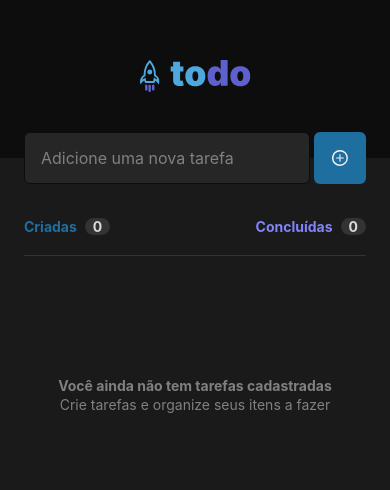
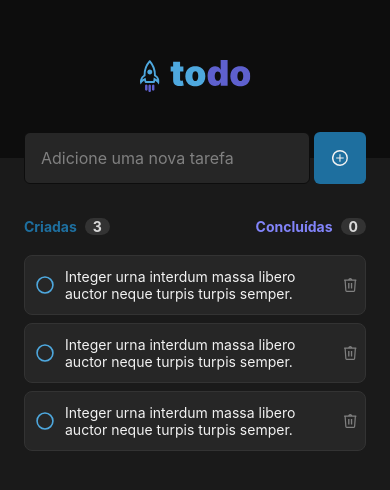
Before and after one commit to Dangocan/RN-P1-ToDo-List, a React Native app: screen / in a window 390 px wide. Shown: the top 490 px of the page. Built offline with nearby package versions, Linux system fonts and the light colour scheme.

Commit message:
feat: final features add

```diff
--- a/package.json
+++ b/package.json
@@ -13,7 +13,8 @@
     "expo-status-bar": "~1.6.0",
     "react": "18.2.0",
     "react-native": "0.72.6",
-    "react-native-svg": "13.9.0"
+    "react-native-svg": "13.9.0",
+    "react-native-uuid": "^2.0.1"
   },
   "devDependencies": {
     "@babel/core": "^7.20.0",
--- a/src/Components/AddTaskInput/index.tsx
+++ b/src/Components/AddTaskInput/index.tsx
@@ -1,11 +1,13 @@
 import React from "react";
+import uuid from "react-native-uuid";
+import { TTask } from "../../types";
 import { styles } from "./styles";
-import { Alert, Text, TextInput, TouchableOpacity, View } from "react-native";
+import { Alert, TextInput, TouchableOpacity, View } from "react-native";
 import PlusImageSVG from "../PlusImageSVG";
 
 type props = {
-  tasks: string[];
-  setTasks: React.Dispatch<React.SetStateAction<string[]>>;
+  tasks: TTask[];
+  setTasks: React.Dispatch<React.SetStateAction<TTask[]>>;
 };
 
 export default function ToDo({ tasks, setTasks }: props) {
@@ -13,22 +15,26 @@ export default function ToDo({ tasks, setTasks }: props) {
     React.useState(false);
 
   const [isTextInputFocused, setIsTextInputFocused] = React.useState(false);
-  const [TextInputValue, setTextInputValue] = React.useState("");
+  const [textInputValue, setTextInputValue] = React.useState("");
 
   const handleAddTask = () => {
-    if (TextInputValue.length <= 0) {
+    if (textInputValue.length <= 0) {
       return Alert.alert(
         "Tarefa vazia",
         "Você precisa digitar uma tarefa para adicioná-la"
       );
     }
-    setTasks((prevStateTasks) => [...prevStateTasks, TextInputValue]);
+    setTasks((prevStateTasks) => [
+      ...prevStateTasks,
+      { id: uuid.v4().toString(), done: false, content: textInputValue },
+    ]);
     setTextInputValue("");
   };
 
   return (
     <View style={styles.inputContainer}>
       <TextInput
+        value={textInputValue}
         keyboardAppearance="dark"
         placeholder="Adicione uma nova tarefa"
         placeholderTextColor="#808080"
--- /dev/null
+++ b/src/Components/CheckBoxCheckedImageSVG/index.tsx
@@ -0,0 +1,22 @@
+import * as React from "react";
+import Svg, { SvgProps, G, Path } from "react-native-svg";
+
+const CheckBoxCheckedImageSVG = (props: SvgProps) => (
+  <Svg width={24} height={24} fill="none" {...props}>
+    <G opacity={0.9}>
+      <Path
+        fill="#5E60CE"
+        d="M11.98 19.426a7.41 7.41 0 1 0 0-14.82 7.41 7.41 0 0 0 0 14.82Z"
+      />
+      <Path
+        fill="#5E60CE"
+        d="M11.964 4.86A7.14 7.14 0 1 1 4.824 12a7.168 7.168 0 0 1 7.14-7.14Zm0-1.587a8.727 8.727 0 1 0 .072 17.454 8.727 8.727 0 0 0-.072-17.454Z"
+      />
+      <Path
+        fill="#F2F2F2"
+        d="M15.43 9.342 11.1 13.674l-2.483-2.482-.836.835 3.319 3.319 5.168-5.168-.836-.836Z"
+      />
+    </G>
+  </Svg>
+);
+export default CheckBoxCheckedImageSVG;
--- /dev/null
+++ b/src/Components/CheckBoxUncheckedImageSVG/index.tsx
@@ -0,0 +1,12 @@
+import * as React from "react";
+import Svg, { SvgProps, Path } from "react-native-svg";
+
+const CheckBoxUncheckedImageSVG = (props: SvgProps) => (
+  <Svg width={24} height={24} fill="none" {...props}>
+    <Path
+      fill="#4EA8DE"
+      d="M11.964 4.86A7.14 7.14 0 1 1 4.824 12a7.168 7.168 0 0 1 7.14-7.14Zm0-1.587a8.727 8.727 0 1 0 .072 17.454 8.727 8.727 0 0 0-.072-17.454Z"
+    />
+  </Svg>
+);
+export default CheckBoxUncheckedImageSVG;
--- a/src/Components/EmptyListComponent/styles.ts
+++ b/src/Components/EmptyListComponent/styles.ts
@@ -3,7 +3,9 @@ import { StyleSheet } from "react-native";
 export const styles = StyleSheet.create({
   container: {
     alignItems: "center",
-    marginTop: 48,
+    paddingTop: 48,
+    borderTopWidth: 1,
+    borderTopColor: "#333333",
   },
   mainText: {
     marginTop: 16,
--- a/src/Components/TaskItem/index.tsx
+++ b/src/Components/TaskItem/index.tsx
@@ -1,16 +1,48 @@
 import React from "react";
+import { TTask } from "../../types";
 import { styles } from "./styles";
-import { Text, View } from "react-native";
-import EmptyListImageSVG from "../EmptyListImageSVG";
+import TrashCanImageSVG from "../TrashCanImageSVG";
+import CheckBoxCheckedImageSVG from "../CheckBoxCheckedImageSVG";
+import CheckBoxUncheckedImageSVG from "../CheckBoxUncheckedImageSVG";
+import { Text, TouchableOpacity, View } from "react-native";
 
 type props = {
-  task: string;
+  task: TTask;
+  handleRemoveTask: (task: TTask) => void;
+  handleTaskToggle: (task: TTask) => void;
 };
 
-export default function TaskItem({ task }: props) {
+export default function TaskItem({
+  task,
+  handleRemoveTask,
+  handleTaskToggle,
+}: props) {
   return (
-    <View>
-      <Text>{task}</Text>
+    <View style={styles.taskContainer}>
+      <TouchableOpacity onPress={() => handleTaskToggle(task)}>
+        {task.done ? (
+          <CheckBoxCheckedImageSVG />
+        ) : (
+          <CheckBoxUncheckedImageSVG />
+        )}
+      </TouchableOpacity>
+      <View style={styles.taskTextContainer}>
+        <Text
+          style={
+            task.done
+              ? {
+                  color: "#808080",
+                  textDecorationLine: "line-through",
+                }
+              : { color: "#F2F2F2" }
+          }
+        >
+          {task.content}
+        </Text>
+      </View>
+      <TouchableOpacity onPress={() => handleRemoveTask(task)}>
+        <TrashCanImageSVG />
+      </TouchableOpacity>
     </View>
   );
 }
--- a/src/Components/TaskItem/styles.ts
+++ b/src/Components/TaskItem/styles.ts
@@ -1,10 +1,20 @@
 import { StyleSheet } from "react-native";
 
 export const styles = StyleSheet.create({
-  inputContainer: {
-    width: "100%",
+  taskContainer: {
     flexDirection: "row",
-    position: "relative",
-    bottom: -26,
+    backgroundColor: "#262626",
+    borderColor: "#333333",
+    borderWidth: 1,
+    borderRadius: 8,
+    alignItems: "center",
+    justifyContent: "space-between",
+    marginBottom: 8,
+    paddingHorizontal: 8,
+    paddingVertical: 12,
+  },
+  taskTextContainer: {
+    flexShrink: 1,
+    marginHorizontal: 8,
   },
 });
--- /dev/null
+++ b/src/Components/TrashCanImageSVG/index.tsx
@@ -0,0 +1,16 @@
+import * as React from "react";
+import Svg, { SvgProps, Path } from "react-native-svg";
+
+const TrashCanImageSVG = (props: SvgProps) => (
+  <Svg width={13} height={14} fill="none" {...props}>
+    <Path
+      fill="gray"
+      d="M8.202 4.985h-1.33v5.522h1.33V4.985ZM5.462 4.985h-1.33v5.522h1.33V4.985Z"
+    />
+    <Path
+      fill="gray"
+      d="M12.478 2.167a.644.644 0 0 0-.46-.605.62.62 0 0 0-.184-.045H8.287a2.144 2.144 0 0 0-4.1 0H.638a.641.641 0 0 0-.172.027H.452a.641.641 0 0 0 .09 1.246l.711 9.743A1.512 1.512 0 0 0 2.683 14h7.104a1.512 1.512 0 0 0 1.433-1.467l.708-9.734a.638.638 0 0 0 .55-.632Zm-6.241-.952a.937.937 0 0 1 .689.302H5.547a.932.932 0 0 1 .69-.302Zm3.55 11.575H2.683c-.081 0-.208-.133-.223-.344L1.758 2.81h8.957l-.701 9.635c-.016.211-.143.344-.227.344Z"
+    />
+  </Svg>
+);
+export default TrashCanImageSVG;
--- a/src/Components/index.tsx
+++ b/src/Components/index.tsx
@@ -4,12 +4,18 @@ import LogoImageSVG from "./LogoImageSVG";
 import PlusImageSVG from "./PlusImageSVG";
 import EmptyListImageSVG from "./EmptyListImageSVG";
 import EmptyListComponent from "./EmptyListComponent";
+import CheckBoxCheckedImageSVG from "./CheckBoxCheckedImageSVG";
+import CheckBoxUncheckedImageSVG from "./CheckBoxUncheckedImageSVG";
+import TrashCanImageSVG from "./TrashCanImageSVG";
 
 export {
   TaskItem,
   AddTaskInput,
   LogoImageSVG,
   PlusImageSVG,
+  TrashCanImageSVG,
   EmptyListImageSVG,
   EmptyListComponent,
+  CheckBoxCheckedImageSVG,
+  CheckBoxUncheckedImageSVG,
 };
--- a/src/screens/ToDo/index.tsx
+++ b/src/screens/ToDo/index.tsx
@@ -5,11 +5,56 @@ import {
   LogoImageSVG,
   TaskItem,
 } from "../../Components";
+import { TTask } from "../../types";
 import { styles } from "./styles";
-import { FlatList, Text, View } from "react-native";
+import { Alert, FlatList, Text, View } from "react-native";
 
 export default function ToDo() {
-  const [tasks, setTasks] = React.useState<string[]>([]);
+  const [tasks, setTasks] = React.useState<TTask[]>([
+    {
+      id: "1",
+      done: false,
+      content:
+        "Integer urna interdum massa libero auctor neque turpis turpis semper.",
+    },
+    {
+      id: "3",
+      done: false,
+      content:
+        "Integer urna interdum massa libero auctor neque turpis turpis semper.",
+    },
+    {
+      id: "2",
+      done: false,
+      content:
+        "Integer urna interdum massa libero auctor neque turpis turpis semper.",
+    },
+  ]);
+
+  const handleRemoveTask = (task: TTask) => {
+    Alert.alert("Remover tarefa", `Tem certeza que deseja esta tarefa?`, [
+      {
+        text: "Cancelar",
+        style: "cancel",
+      },
+      {
+        text: "Remover",
+        style: "destructive",
+        onPress: () =>
+          setTasks((prevState) =>
+            prevState.filter((item) => item.id !== task.id)
+          ),
+      },
+    ]);
+  };
+
+  const handleTaskToggle = (task: TTask) => {
+    setTasks((prevState) =>
+      prevState.map((item) =>
+        item.id === task.id ? { ...item, done: !item.done } : item
+      )
+    );
+  };
 
   return (
     <View style={styles.container}>
@@ -21,18 +66,28 @@ export default function ToDo() {
         <View style={styles.countersContainer}>
           <View style={{ flexDirection: "row" }}>
             <Text style={styles.tasksToDoText}>Criadas</Text>
-            <Text style={styles.tasksCounters}>0</Text>
+            <Text style={styles.tasksCounters}>
+              {tasks.filter((item) => !item.done).length}
+            </Text>
           </View>
           <View style={{ flexDirection: "row" }}>
             <Text style={styles.tasksDoneText}>Concluídas</Text>
-            <Text style={styles.tasksCounters}>0</Text>
+            <Text style={styles.tasksCounters}>
+              {tasks.filter((item) => item.done).length}
+            </Text>
           </View>
         </View>
         <FlatList
           style={styles.tasksList}
           data={tasks}
           keyExtractor={(item, index) => `${item}-${index}`}
-          renderItem={({ item }) => <TaskItem task={item} />}
+          renderItem={({ item }) => (
+            <TaskItem
+              task={item}
+              handleRemoveTask={handleRemoveTask}
+              handleTaskToggle={handleTaskToggle}
+            />
+          )}
           ListEmptyComponent={() => <EmptyListComponent />}
           showsVerticalScrollIndicator={false}
         />
--- a/src/screens/ToDo/styles.ts
+++ b/src/screens/ToDo/styles.ts
@@ -47,7 +47,5 @@ export const styles = StyleSheet.create({
   tasksList: {
     width: "100%",
     marginTop: 20,
-    borderTopWidth: 1,
-    borderTopColor: "#333333",
   },
 });
--- /dev/null
+++ b/src/types/index.ts
@@ -0,0 +1,7 @@
+type TTask = {
+  id: string;
+  done: boolean;
+  content: string;
+};
+
+export { TTask };
```
Also changed, not shown: 1 other file (tests, documents, lock files or other folders).
